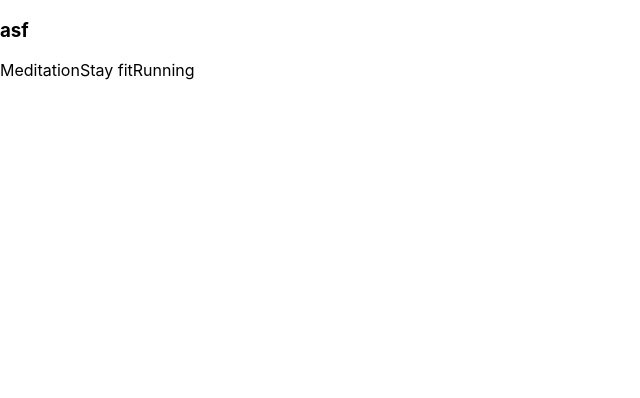
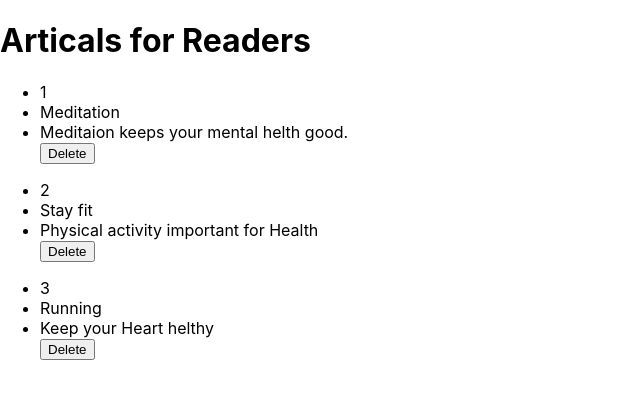
Before and after one commit to Niikpatil/blog_feeds, a React (Create React App) app: page / in a window 1280 px wide. Shown: the top 398 px of the page, without its empty margins (0-640 px from the left). Built offline with nearby package versions, Linux system fonts and the light colour scheme.

Commit message:
Delete working
1. Hooks added
2. Delete button working

```diff
--- a/src/App.js
+++ b/src/App.js
@@ -1,9 +1,18 @@
+import { useState } from "react";
+import Blogs from "./components/Pages/Blogs";
 // import "./App.css";
 
-import Blogs from "./components/Pages/Blogs";
+function App() {
+  const onDelete = (id) => {
+    console.log(id);
+    setArticle(
+      article.filter((e) => {
+        return e !== id;
+      })
+    );
+  };
 
-function App() {
-  const content = [
+  const [article, setArticle] = useState([
     {
       id: 1,
       title: "Meditation",
@@ -19,11 +28,11 @@ function App() {
       title: "Running",
       content: "Keep your Heart helthy",
     },
-  ];
+  ]);
 
   return (
     <div className="App">
-      <Blogs content={content} />
+      <Blogs article={article} onDelete={onDelete} />
     </div>
   );
 }
--- a/src/components/Pages/Blogs.js
+++ b/src/components/Pages/Blogs.js
@@ -1,10 +1,20 @@
 import React from "react";
 
-const Blogs = ({ content }) => {
+const Blogs = ({ article, onDelete }) => {
+  const msg = "hit delete";
+
   return (
     <div>
-      <h3>asf</h3>
-      {content.map((e) => e.title)}
+      <h1>Articals for Readers</h1>
+
+      {article.map((e) => (
+        <ul key={e.id}>
+          <li>{e.id}</li>
+          <li>{e.title}</li>
+          <li>{e.content}</li>
+          <button onClick={() => onDelete(e)}>Delete</button>
+        </ul>
+      ))}
     </div>
   );
 };
```
Also changed, not shown: src/components/Pages/BlogList.js (+10 -0 lines).
